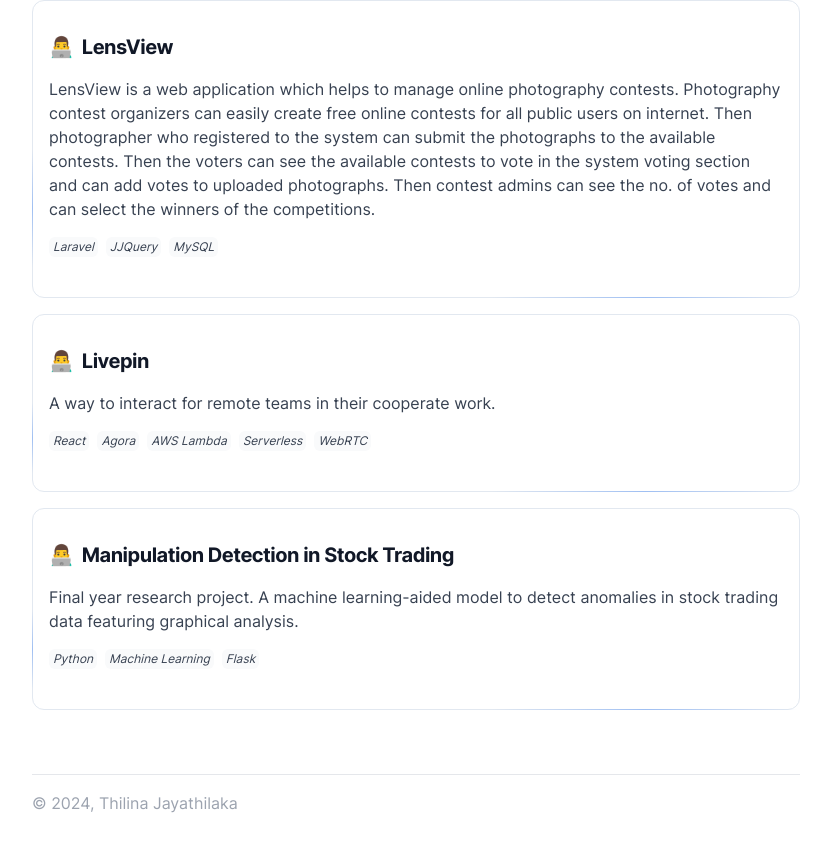
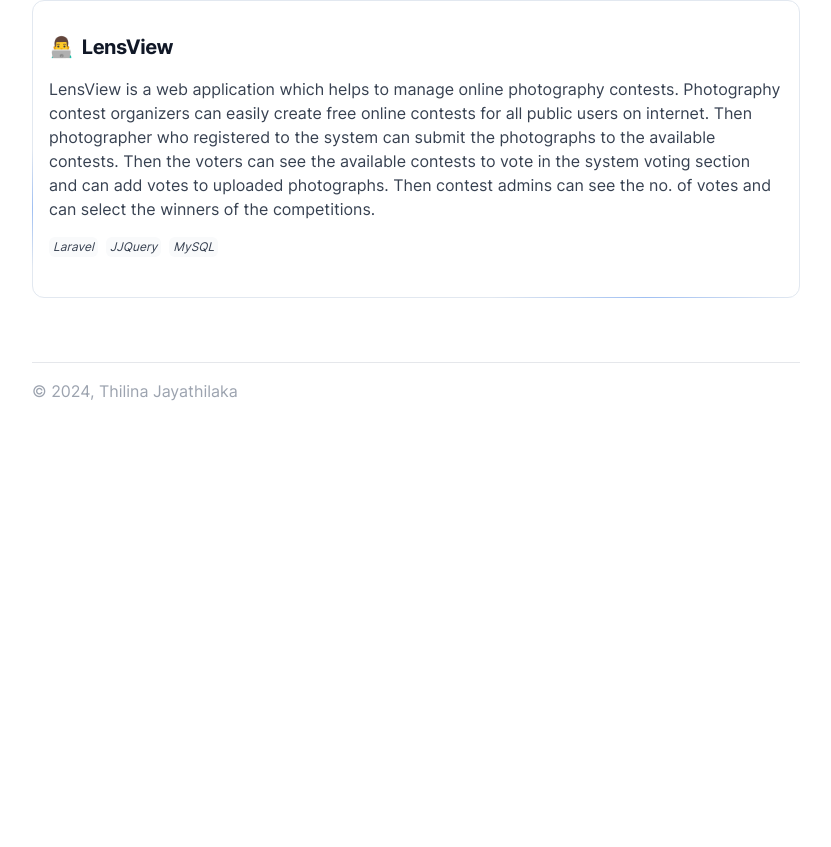
Before and after one commit to ThilinaPrasad/thilinaprasad.github.io, a Next.js app: page /projects in a window 1280 px wide. Shown: the part 1654-2501 px from the top of the page, without its empty margins (224-1055 px from the left). After the commit the page ends 2089 px from the top, so only its background shows below. Built offline with nearby package versions, Linux system fonts and the light colour scheme.

Commit message:
projects

```diff
--- a/pages/projects.js
+++ b/pages/projects.js
@@ -59,20 +59,6 @@ export default function projects() {
             colSpan={2}
             tags={["Laravel", "JJQuery", "MySQL"]}
           />
-          <ProjectCard
-            title="Livepin"
-            description="A way to interact for remote teams in their cooperate work."
-            icon="👨‍💻"
-            colSpan={2}
-            tags={["React", "Agora", "AWS Lambda", "Serverless", "WebRTC"]}
-          />
-          <ProjectCard
-            title="Manipulation Detection in Stock Trading"
-            description="Final year research project. A machine learning-aided model to detect anomalies in stock trading data featuring graphical analysis."
-            icon="👨‍💻"
-            colSpan={2}
-            tags={["Python", "Machine Learning", "Flask"]}
-          />
         </div>
 
         {/* 🎶 A music streaming website (like spotify) built using PHP, HTML/CSS, AJAX, JS, jQuery, JSON, mySQL and more. */}
```
